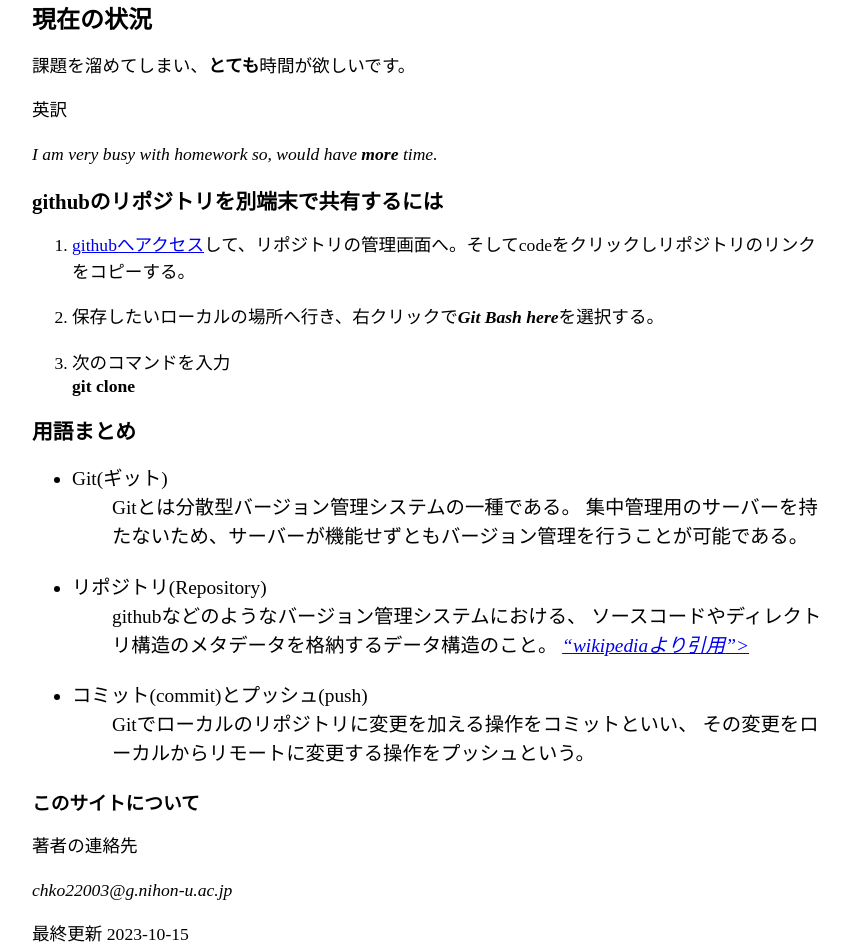
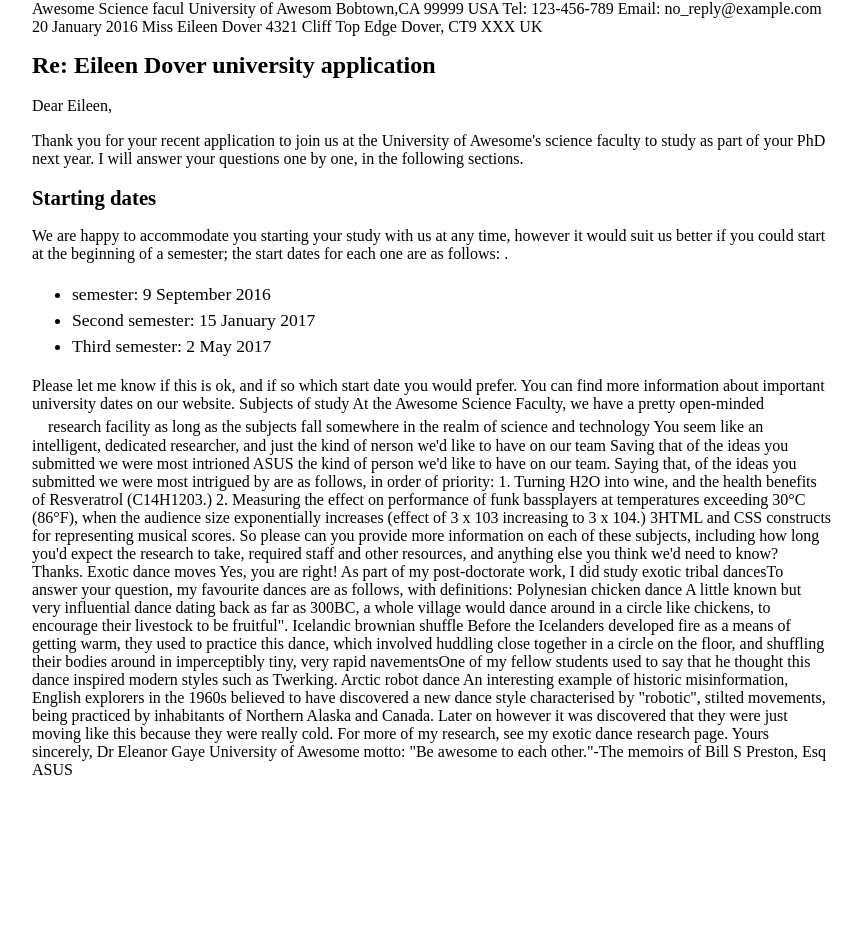
Before and after one commit to chicoty/git-tutorial, a website built with Vite: page index.html in a window 1280 px wide. Shown: the whole page, without its empty margins (208-1070 px from the left). After the commit the page ends 800 px from the top, so only its background shows below. Built offline with nearby package versions, Linux system fonts and the light colour scheme.

Commit message:
要素の追加

```diff
--- a/index.html
+++ b/index.html
@@ -6,62 +6,56 @@
     <meta name="author" content="a" />
   </head>
   <body>
+    Awesome Science facul
+    University of Awesom
+    Bobtown,CA 99999
+    USA
+    Tel: 123-456-789
+    Email: no_reply@example.com
 
-    <h1>現在の状況</h1>
-    <p>課題を溜めてしまい、<strong>とても</strong>時間が欲しいです。</p>
-    <p>英訳</p>
-    <p><em>I am very busy with homework so, would have <strong>more</strong> time.</em></p>
+    20 January 2016
 
-    <h2>githubのリポジトリを別端末で共有するには</h2>
-    <ol>
-      <li><a href="https://github.com/" title="githubのサイト">githubへアクセス</a>して、リポジトリの管理画面へ。そしてcodeをクリックしリポジトリのリンクをコピーする。</li>
-      <p></p>
-      <li>保存したいローカルの場所へ行き、右クリックで<em><strong>Git Bash here</strong></em>を選択する。</li>
-      <p></p>
-      <li>次のコマンドを入力</li>
-      <strong>git clone</strong>
-    </ol>
+    Miss Eileen Dover
+    4321 Cliff Top Edge
+    Dover, CT9 XXX
+    UK
 
-    <h2>用語まとめ</h2>
-      <dl>
-        <ul>
-          <li>
-            <dt>Git(ギット)</dt>
-          </li>
-          <dd>
-            Gitとは分散型バージョン管理システムの一種である。
-            集中管理用のサーバーを持たないため、サーバーが機能せずともバージョン管理を行うことが可能である。
-          </dd>
-          <p></p>
-          <li>
-            <dt>リポジトリ(Repository)</dt>
-          </li>
-          <dd>
-            githubなどのようなバージョン管理システムにおける、
-            ソースコードやディレクトリ構造のメタデータを格納するデータ構造のこと。
-            <a href="https://ja.wikipedia.org/wiki/%E3%83%AA%E3%83%9D%E3%82%B8%E3%83%88%E3%83%AA" title="wikipediaのサイト">
-              <cite><q>wikipediaより引用</q>></cite>
-            </a>
-          </dd>
-          <p></p>
-          <li>
-            <dt>コミット(commit)とプッシュ(push)</dt>
-            <dd>
-              Gitでローカルのリポジトリに変更を加える操作をコミットといい、
-              その変更をローカルからリモートに変更する操作をプッシュという。
-            </dd>
-          </li>
-        <ul>
-      </dl>
+    <h1>Re: Eileen Dover university application</h1>
+    <p></p>
+    Dear Eileen,
+    <p></p>
+    Thank you for your recent application to join us at the University of Awesome's science faculty to study as part
+    of your <abbr>PhD</abbr> next year. I will answer your questions one by one, in the following sections.
 
-      <h3>このサイトについて</h3>
-      <p>著者の連絡先</p>
-      <address>
-        <a herf="chko22003@g.nihon-u.ac.jp" title="email">chko22003@g.nihon-u.ac.jp</a>
-      </address>
-      <p>
-        最終更新
-        <time datetime="2023-10-15">2023-10-15</time>
-      </p>
+    <h2>Starting dates</h2>
+    <p></p>
+    We are happy to accommodate you starting
+    your study with us at any time, however it would suit us better if you could start at the beginning of a semester; the start dates for each one are as follows: .
+
+    <ul>
+      <li>semester: 9 September 2016</li>
+      <li>Second semester: 15 January 2017</li>
+      <li>Third semester: 2 May 2017 </li>
+    </ul>
+
+    Please let me know if this is ok, and if so which start date you would prefer.
+    You can find more information about important university dates on our website.
+
+    Subjects of study
+    At the Awesome Science Faculty, we have a pretty open-minded 　research facility as long as the subjects fall somewhere in the realm of science and technology
+    You seem like an intelligent, dedicated researcher, and just the kind of nerson we'd like to have on our team Saving that of the ideas you submitted we were most intrioned ASUS
+    the kind of person we'd like to have on our team. Saying that, of the ideas you submitted we were most intrigued by are as follows, in order of priority:
+    1. Turning H2O into wine, and the health benefits of Resveratrol (C14H1203.) 2. Measuring the effect on performance of funk bassplayers at temperatures
+    exceeding 30°C (86°F), when the audience size exponentially increases (effect of 3 x 103 increasing to 3 x 104.) 3HTML and CSS constructs for representing
+    musical scores. So please can you provide more information on each of these subjects, including how long you'd expect the research to take, required staff
+    and other resources, and anything else you think we'd need to know? Thanks. Exotic dance moves Yes, you are right! As part of my post-doctorate work, I did
+    study exotic tribal dancesTo answer your question, my favourite dances are as follows, with definitions: Polynesian chicken dance A little known but very
+    influential dance dating back as far as 300BC, a whole village would dance around in a circle like chickens, to encourage their livestock to be fruitful".
+    Icelandic brownian shuffle Before the Icelanders developed fire as a means of getting warm, they used to practice this dance, which involved huddling close
+    together in a circle on the floor, and shuffling their bodies around in imperceptibly tiny, very rapid navementsOne of my fellow students used to say that he
+    thought this dance inspired modern styles such as Twerking. Arctic robot dance An interesting example of historic misinformation, English explorers in the 1960s
+    believed to have discovered a new dance style characterised by "robotic", stilted movements, being practiced by inhabitants of Northern Alaska and Canada. Later
+    on however it was discovered that they were just moving like this because they were really cold. For more of my research,
+    see my exotic dance research page. Yours sincerely, Dr Eleanor Gaye University of Awesome motto: "Be awesome to each other."-The memoirs of Bill S Preston, Esq ASUS
   </body>
 </html>
```
